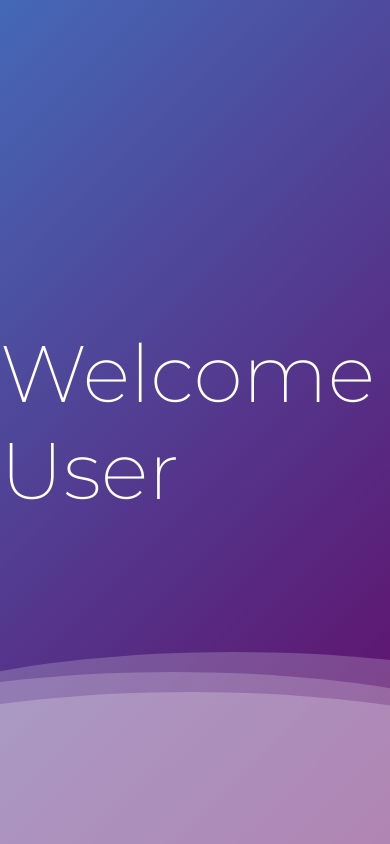
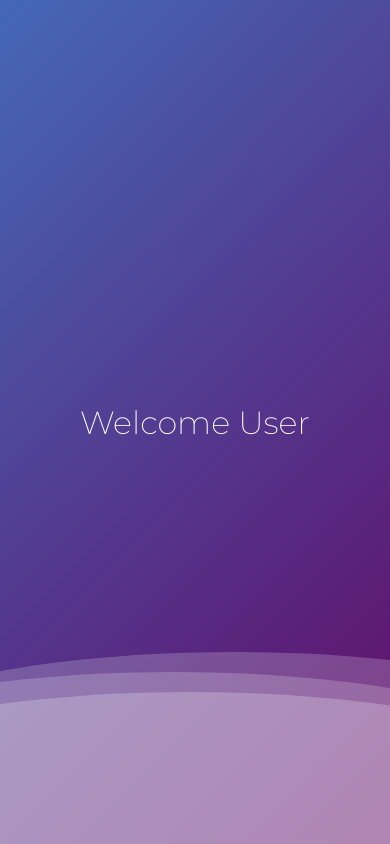
Before and after one commit to jutsudas/loading-screen, a plain HTML site: page index.html in a window 390 px wide. Drawn offline with nearby package versions, Linux system fonts and the light colour scheme.

Commit message:
Update style.css

```diff
--- a/style.css
+++ b/style.css
@@ -77,3 +77,9 @@ justify-content:center;
   color:white;
   font-size:5rem;
 }
+
+@media (max-width:600px) {
+    .container{
+        font-size:2rem;
+    }
+}
```
